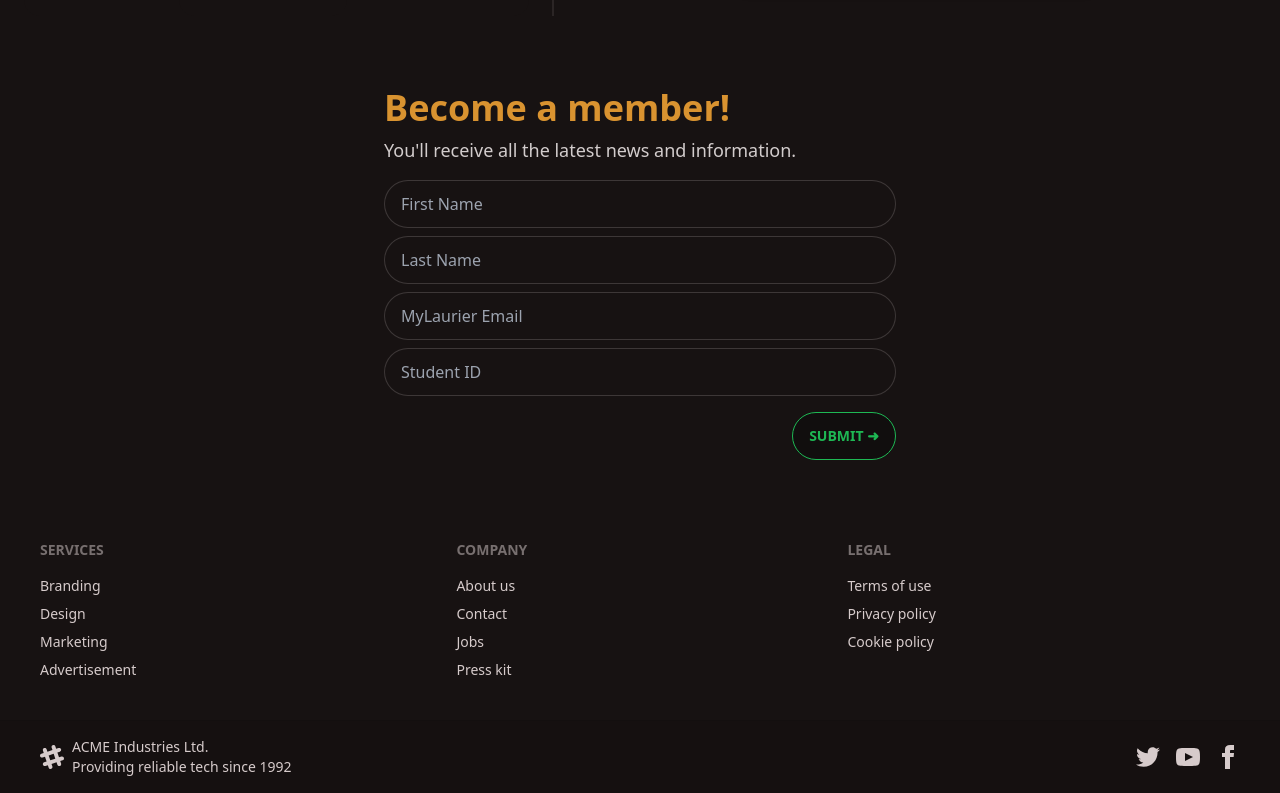
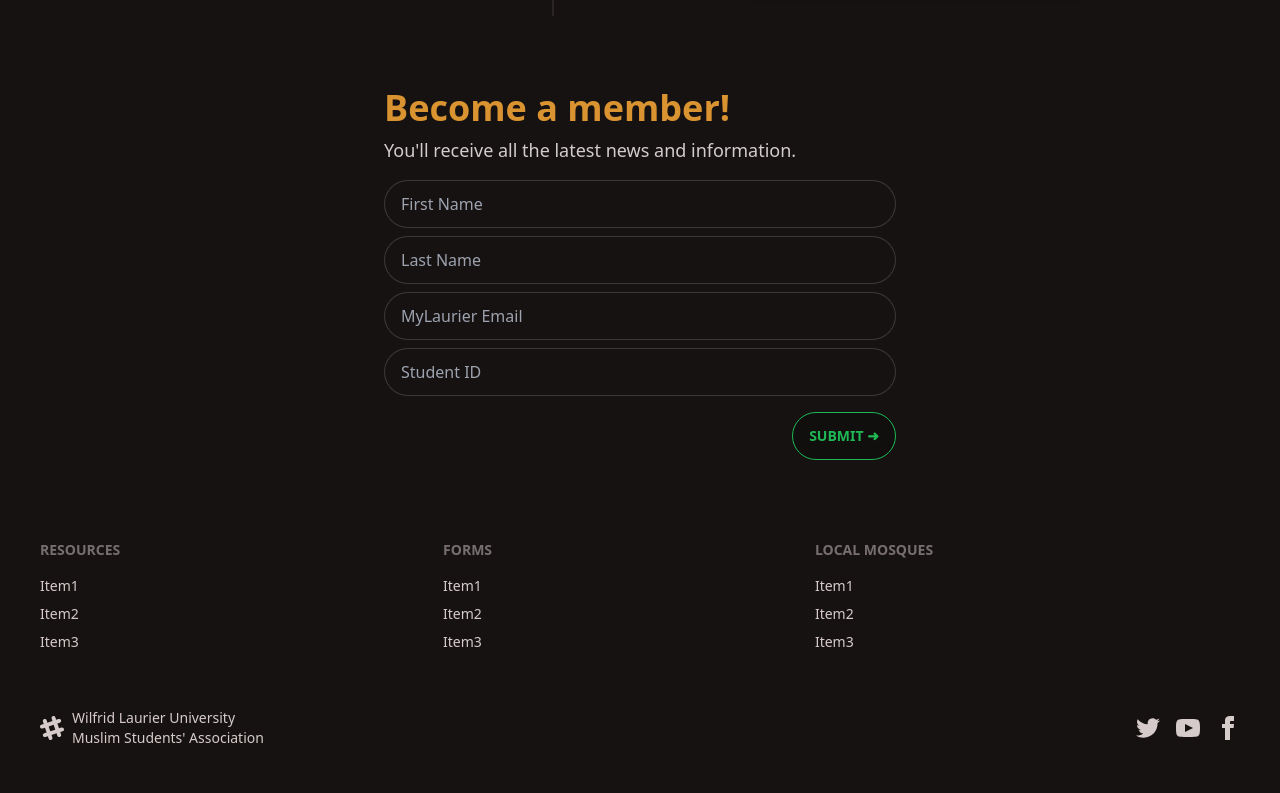
Before and after one commit to wlumsa/wlumsa.org, a Next.js app: page / in a window 1280 px wide. Shown: the part 1537-2330 px from the top of the page. After the commit the page ends 2301 px from the top, so only its background shows below. Built offline with nearby package versions, Linux system fonts and the light colour scheme; no server answers.

Commit message:
Update footer

```diff
--- a/src/components/Footer.tsx
+++ b/src/components/Footer.tsx
@@ -3,30 +3,28 @@ const Footer: React.FC = () => {
         <>
             <footer className="footer p-10 bg-base-100 text-base-content">
                 <div>
-                    <span className="footer-title">Services</span>
-                    <a className="link link-hover">Branding</a>
-                    <a className="link link-hover">Design</a>
-                    <a className="link link-hover">Marketing</a>
-                    <a className="link link-hover">Advertisement</a>
+                    <span className="footer-title">Resources</span>
+                    <a className="link link-hover">Item1</a>
+                    <a className="link link-hover">Item2</a>
+                    <a className="link link-hover">Item3</a>
                 </div>
                 <div>
-                    <span className="footer-title">Company</span>
-                    <a className="link link-hover">About us</a>
-                    <a className="link link-hover">Contact</a>
-                    <a className="link link-hover">Jobs</a>
-                    <a className="link link-hover">Press kit</a>
+                    <span className="footer-title">Forms</span>
+                    <a className="link link-hover">Item1</a>
+                    <a className="link link-hover">Item2</a>
+                    <a className="link link-hover">Item3</a>
                 </div>
                 <div>
-                    <span className="footer-title">Legal</span>
-                    <a className="link link-hover">Terms of use</a>
-                    <a className="link link-hover">Privacy policy</a>
-                    <a className="link link-hover">Cookie policy</a>
+                    <span className="footer-title">Local Mosques</span>
+                    <a className="link link-hover">Item1</a>
+                    <a className="link link-hover">Item2</a>
+                    <a className="link link-hover">Item3</a>
                 </div>
             </footer>
-            <footer className="footer px-10 py-4 border-t bg-base-200 text-base-content border-base-300">
+            <footer className="footer px-10 py-4 bg-base-100 text-base-content border-0">
                 <div className="items-center grid-flow-col">
                     <svg width="24" height="24" viewBox="0 0 24 24" xmlns="http://www.w3.org/2000/svg" fillRule="evenodd" clipRule="evenodd" className="fill-current"><path d="M22.672 15.226l-2.432.811.841 2.515c.33 1.019-.209 2.127-1.23 2.456-1.15.325-2.148-.321-2.463-1.226l-.84-2.518-5.013 1.677.84 2.517c.391 1.203-.434 2.542-1.831 2.542-.88 0-1.601-.564-1.86-1.314l-.842-2.516-2.431.809c-1.135.328-2.145-.317-2.463-1.229-.329-1.018.211-2.127 1.231-2.456l2.432-.809-1.621-4.823-2.432.808c-1.355.384-2.558-.59-2.558-1.839 0-.817.509-1.582 1.327-1.846l2.433-.809-.842-2.515c-.33-1.02.211-2.129 1.232-2.458 1.02-.329 2.13.209 2.461 1.229l.842 2.515 5.011-1.677-.839-2.517c-.403-1.238.484-2.553 1.843-2.553.819 0 1.585.509 1.85 1.326l.841 2.517 2.431-.81c1.02-.33 2.131.211 2.461 1.229.332 1.018-.21 2.126-1.23 2.456l-2.433.809 1.622 4.823 2.433-.809c1.242-.401 2.557.484 2.557 1.838 0 .819-.51 1.583-1.328 1.847m-8.992-6.428l-5.01 1.675 1.619 4.828 5.011-1.674-1.62-4.829z"></path></svg>
-                    <p>ACME Industries Ltd. <br/>Providing reliable tech since 1992</p>
+                    <p>Wilfrid Laurier University <br/>Muslim Students' Association</p>
                 </div>
                 <div className="md:place-self-center md:justify-self-end">
                     <div className="grid grid-flow-col gap-4">
```
